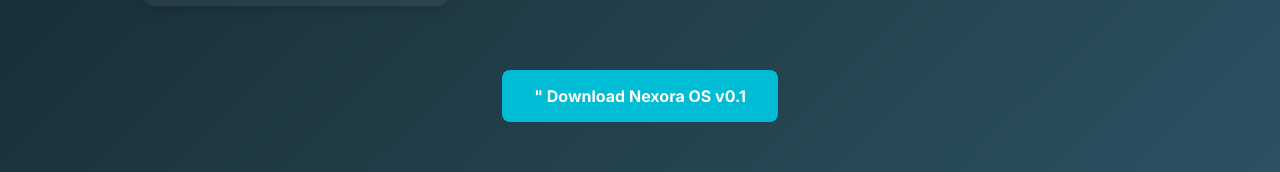
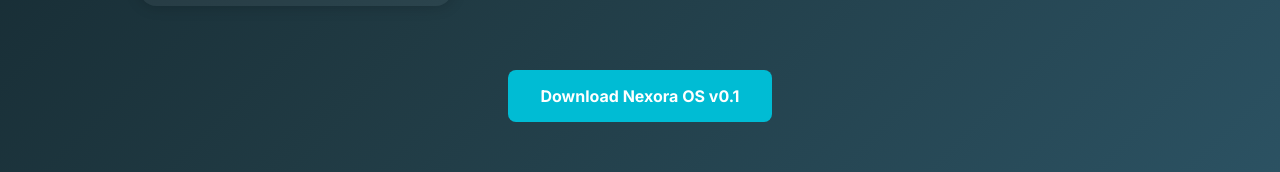
Before and after one commit to NexoraOS/nexoraos.github.io, a plain HTML site: page index.html in a window 1280 px wide. Shown: the part 613-785 px from the top of the page. Drawn offline with Linux system fonts and the light colour scheme.

Commit message:
Update index.html

```diff
--- a/index.html
+++ b/index.html
@@ -91,7 +91,7 @@
   </section>
 
   <div class="download">
-    <a href="https://github.com/NexoraOS/nexoraos.github.io/releases/download/v0.1/nexoraos-0.1.iso">" Download Nexora OS v0.1</a>
+    <a href="https://github.com/NexoraOS/nexoraos.github.io/releases/download/v0.1/nexoraos-0.1.iso"> Download Nexora OS v0.1</a>
   </div>
 
   <footer>
```
